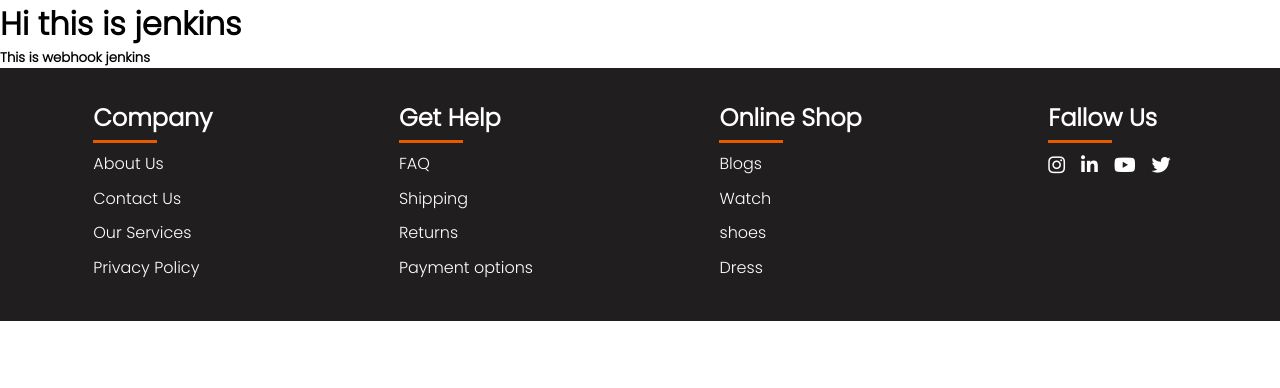
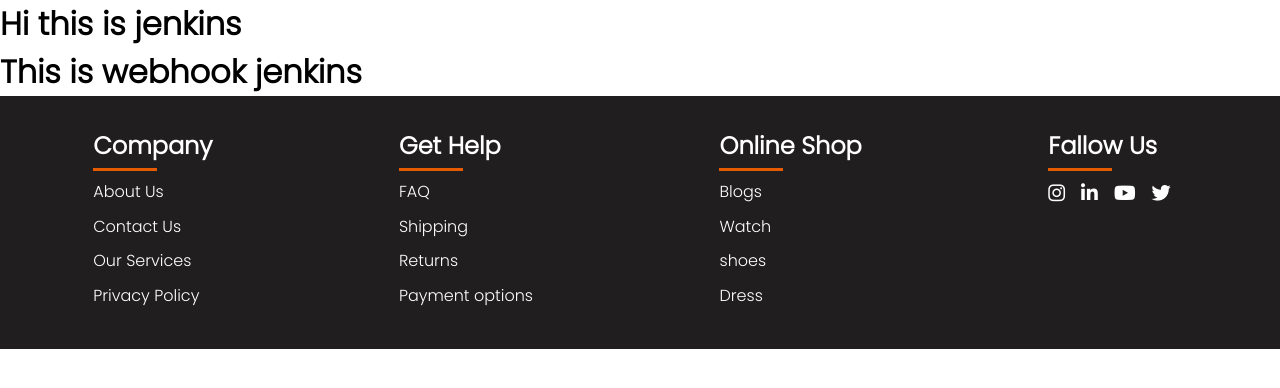
Before and after one commit to Saicharan105/Responsive-footer, a plain HTML site: page index.html in a window 1280 px wide. Drawn offline with Linux system fonts and the light colour scheme.

Commit message:
Update index.html

```diff
--- a/index.html
+++ b/index.html
@@ -12,7 +12,7 @@
 </head>
 <body>
     <h1>Hi this is jenkins</h1>
-    <h5>This is webhook jenkins</h5>
+    <h1>This is webhook jenkins</h1>
     <div class="footer-section">
         <div class="footer-item">
             <h2>Company</h2>
```
